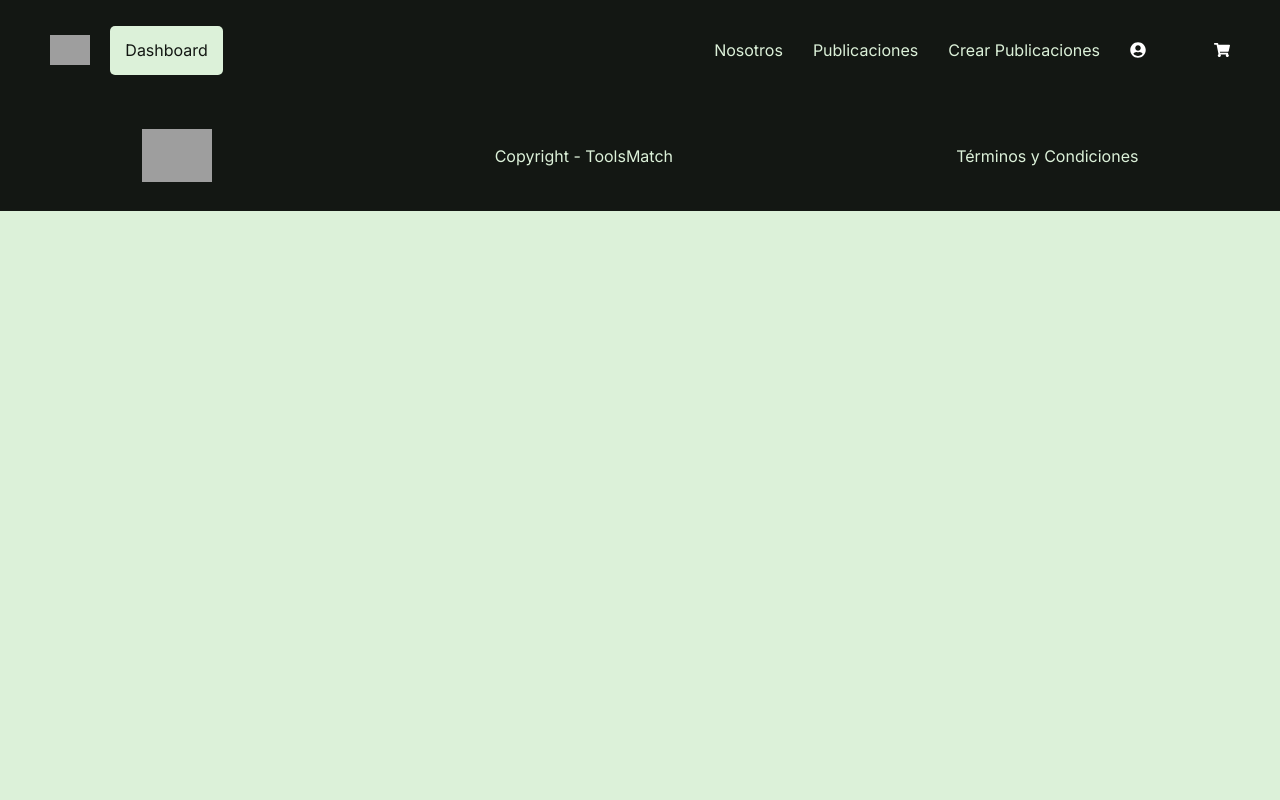
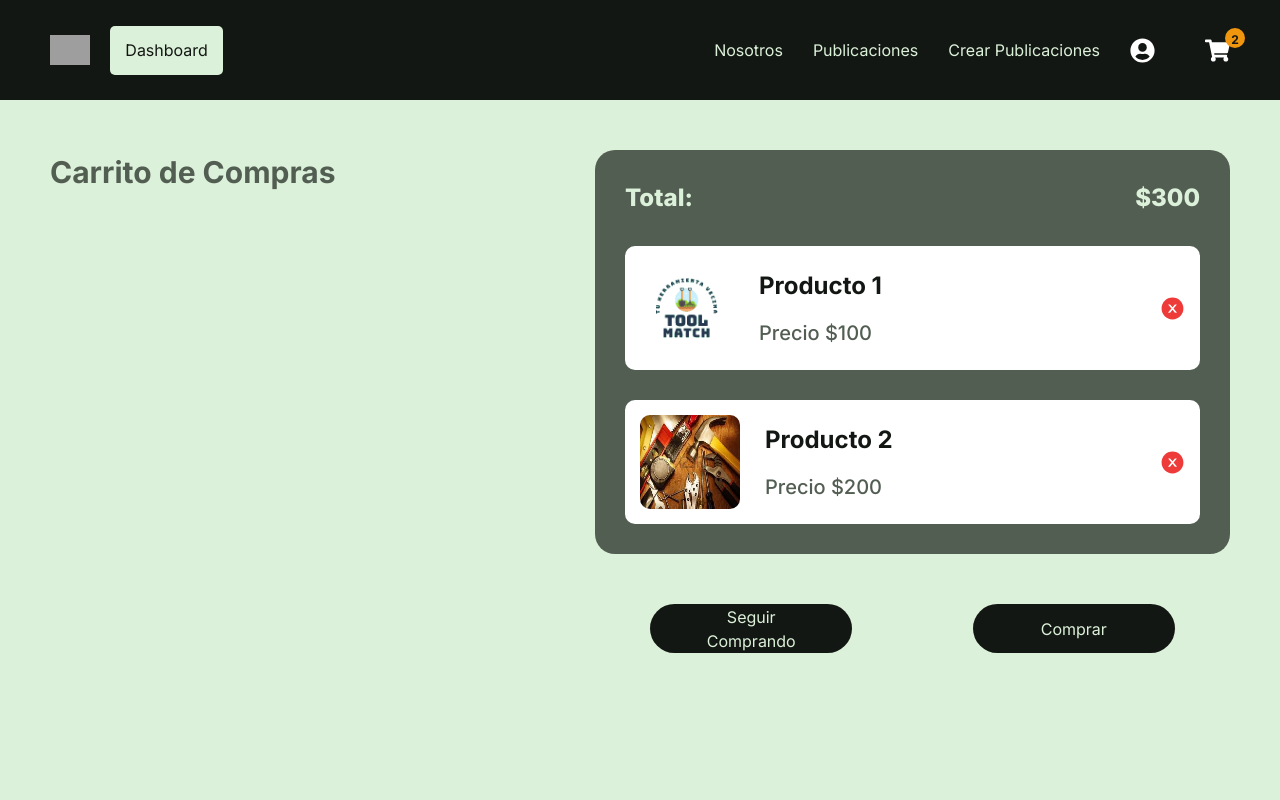
Before and after one commit to Jefersonsteven/tools-match, a Next.js app: page /cart in a window 1280 px wide. Shown: the top 800 px of the page. Built offline with nearby package versions, Linux system fonts and the light colour scheme; grey boxes are pictures that could not be loaded.

Commit message:
functions carts

```diff
--- a/src/app/cart/Cart.module.css
+++ b/src/app/cart/Cart.module.css
@@ -1,150 +1,86 @@
-/*---------------------CARDS-CART---------------------*/
-/*---------------------CARDS - SUGERENCIAS---------------------*/
 .cartContainer{
     display: flex;
-    padding: 20px 50px;
-        justify-content: space-between;
+    justify-content: space-between;
 }
-.cartTitle{
-    text-align: left;
-    font-size: 4rem;
-        font-weight: bold;
-        margin: 0 50px;
-    margin-top: 20px;
+.cartContainer h2{
+    font-size: 3rem;
+    font-weight: 700;
+    color: var(--black-light);
 }
-.cardCart{
-    display: flex;
-        flex-direction: column;
+.container{
+    min-height: 100vh;
+    padding: 50px;
 }
-.cardCart img{
-    width: 200px;
-    height: 200px;
-    gap: 10px;
-}
-.cartDate{
-    color: black;
-}
-.cartList {
-    width: 50%;
-    display: flex;
-    flex-wrap: wrap;
-    justify-content: space-between;
-    align-items: flex-start;
-}
-
-  /*---------------------CARDS - CARRITO---------------------*/
-  .cartTitle2 {
-    position: relative;
-    font-size: 2.5rem;
-    font-weight: 500;
-    padding: 10px 10px;
-    background-color: var(--black);
-    width: 100%;
-    opacity: .5;
-    color: #DCF1D9;
-    text-align: center;
-    font-weight: 700;
-}
-
-.cardCart2{
-    margin-right: 50px;
-    margin-top: 20px;
-    margin-bottom: 20px;
-    position: relative;
+.cart{
     display: flex;
     flex-direction: column;
     align-items: center;
-    padding: 5px;
-    background-color: white;
+    gap: 5rem;
+}
+.cartCards{
+    background-color: var(--black-light);
+    display: flex;
+    flex-direction: column;
+    gap: 3rem;
+    padding: 3rem;
+    width: 635px;
+    border-radius: 20px;
+}
+.cartItem{
+    height: 124px;
+    display: flex;
+    gap: 2.5rem;
+    width: 100%;
+    justify-content: space-between;
+    background-color: #fff;
     border-radius: 10px;
+    padding: 15px;
+}
+.cartItemImg{
+    border-radius: 10px;
+}
+.cartDetailContainer{
+    display: flex;
+    justify-content: space-between;
+    align-items: center;
+    width: 100%;
+}
+.cartItemDetail{
+    display: flex;
+    flex-direction: column;
     justify-content: space-around;
+    height: 100%;
 }
-
-.cardCart2 img{
-    width: 200px;
-    height: 200px;
-  margin-top: 20px;
-  margin-bottom: 20px;
+.cartItemTitle{
+    font-size: 2.4rem;
+    font-weight: 700;
 }
-
-.cartDate2{
-    color: black;
-}
-
-.cartList2 {
-    background-color: var(--black-light);
-    width: 50%;
-    display: flex;
-    flex-wrap: wrap;
-    flex-direction: row;
-    justify-content: center;
-    align-items: space-between;
-    margin-bottom: 20px;
-}
-.saleTypeContent{
-    display: none;
-  }
-
-
-/*---------------------TOTAL PRICE---------------------*/
-
-.cartTotal{
-    margin-left: 50%;
-}
-
-/*---------------------CARDS - DELETE---------------------*/
-.deleteCardCart{
-    color: red;
-    position: absolute;
-    top: 8px;
-    right: 8px;
-    background-color: transparent;
-    border: none;
-    font-size: 20px;
-    cursor: pointer;
-}
-
-/*---------------------BUTTON BUY, GO BACK TO PRODUCTS AND ADD TO CART---------------------*/
-.addToCart{
-    background-color: var(--orange);
-    color: #DCF1D9;
-    width: 50%;
-    height: 50px;
-    align-items: center;
-    border-radius: 5px;
-
-}
-.buying{
-  bottom: 0;
-  right: 0;
-  background-color: #fff;
-  padding: 20px;
-  width: 100%;
-  display: flex;
-  justify-content: space-around;
-  align-items: center;
-  box-shadow: 0 -4px 8px rgba(0, 0, 0, 0.1);
-  margin-block-start: auto;
-
-}
-
-.buying1, .buying2{
-    color: #DCF1D9;
-    text-align: center;
-    align-items: center;
-    justify-content: center;
-    padding-top: 10px;
-    width: 200px;
-    height: 50px;
-    border: none;
-    border-radius: 5px;
+.cartItemPrice{
     font-size: 2rem;
     font-weight: 500;
-    cursor: pointer;
+    color: var(--black-light);
 }
-.buying1{
-    background-color: var(--orange);
+.cartAmount{
+    display: flex;
+    align-items: center;
+    gap: 1rem;
+    justify-content: space-between;
+    width: 100%;
+    font-weight: 800;
+    font-size: 2.4rem;
+    color: var(--white);
 }
-.buying2{
-    background-color: var(--black);
+.cartButton{
+    display: flex;
+    align-items: center;
+    gap: 1rem;
+    justify-content: space-around;
+    width: 100%;
+    color: #fff;
 }
+.cartButton button{
+    width: 202px;
+}
+.cartButton button:nth-child(1):hover{
+    width: 204px;
+}
--- a/src/app/cart/page.jsx
+++ b/src/app/cart/page.jsx
@@ -1,58 +1,80 @@
 "use client";
 
-import { useState, useContext } from "react";
-import Modal from "react-modal";
+import { useContext } from "react";
 import { AppContext } from "@/context/AppContext";
-import styles from "./cart.module.css";
-import { IoCaretBack } from "react-icons/io5";
+import style from "./Cart.module.css";
+import Image from "next/image";
+import { AiFillCloseCircle } from "react-icons/ai";
 import Link from "next/link";
+import { useRouter } from "next/navigation";
 
-Modal.setAppElement(null);
+export default function Page() {
+  const { cart, setCart } = useContext(AppContext);
+  const router = useRouter();
 
-function Cart() {
-  const [modalIsOpen, setModalIsOpen] = useState(false);
-  const [cartItems, setCartItems] = useState([]);
-  const { postDetail, setPostDetail, userId } = useContext(AppContext);
-  const pd = postDetail;
+  function deleteItem(id) {
+    setCart({
+      ...cart,
+      count: cart.count - 1,
+      items: cart.items.filter((item) => item.id !== id),
+    });
+  }
 
-  const openModal = () => {
-    setModalIsOpen(true);
-  };
-
-  const closeModal = () => {
-    setModalIsOpen(false);
-  };
-
-  const addToCart = () => {
-    setCartItems([...cartItems, pd]);
-    closeModal();
-  };
+  function handleBack() {
+    router.back();
+  }
 
   return (
-    <div className={styles.main_container}>
-      {/* Resto del código */}
-      <section className={styles.section_button}>
-        {userId === pd?.author?.id && <button>Eliminar</button>}
-        {userId !== pd?.author?.id && pd.type === "SALE" && (
-          <button onClick={openModal}>Comprar</button>
-        )}
-        {userId !== pd?.author?.id && pd.type === "RENTAL" && (
-          <button>Arrendar</button>
-        )}
+    <main className={style.container}>
+      <section className={style.cartContainer}>
+        <h2>Carrito de Compras</h2>
+        <div className={style.cart}>
+          <div className={style.cartCards}>
+            <div className={style.cartAmount}>
+              <h3>Total:</h3>
+              <h3>
+                {cart.count > 0
+                  ? `$${cart.items.reduce((acc, item) => acc + item.price, 0)}`
+                  : `$0`}
+              </h3>
+            </div>
+            {cart.count > 0 ? (
+              cart.items.map((item) => (
+                <div className={style.cartItem} key={item.id}>
+                  <Image
+                    className={style.cartItemImg}
+                    src={item.photo[0]}
+                    alt={item.title}
+                    width={100}
+                    height={100}
+                  />
+                  <div className={style.cartDetailContainer}>
+                    <div className={style.cartItemDetail}>
+                      <h3 className={style.cartItemTitle}>{item.title}</h3>
+                      <p className={style.cartItemPrice}>
+                        Precio ${item.price}
+                      </p>
+                    </div>
+                    <AiFillCloseCircle
+                      size={25}
+                      color="var(--red)"
+                      onClick={() => deleteItem(item.id)}
+                    />
+                  </div>
+                </div>
+              ))
+            ) : (
+              <p className={style.cartEmpty}>No hay productos en el carrito</p>
+            )}
+          </div>
+          <div className={style.cartButton}>
+            <button onClick={handleBack}>Seguir Comprando</button>
+            <Link href="/payment">
+              <button>Comprar</button>
+            </Link>
+          </div>
+        </div>
       </section>
-
-      <Modal
-        isOpen={modalIsOpen}
-        onRequestClose={closeModal}
-        contentLabel="Cart Modal"
-        className={styles.modal}
-      >
-        <h2>En construcción</h2>
-        <p>Este feature aún está en desarrollo.</p>
-        <button onClick={closeModal}>Cerrar</button>
-      </Modal>
-    </div>
+    </main>
   );
 }
-
-export default Cart;
--- a/src/app/landing/landing.module.css
+++ b/src/app/landing/landing.module.css
@@ -103,12 +103,11 @@
   color: var(--white);
   font-size: 2.5rem;
   margin-top: 20px;
-
   cursor: pointer;
   position: absolute;
   left: 50%;
   transform: translateX(-50%);
-  bottom: -64px;
+  bottom: -20px;
   z-index: 1;
 }
 .mainGoHome:hover {
--- a/src/components/Header/Header.jsx
+++ b/src/components/Header/Header.jsx
@@ -23,6 +23,7 @@ function Header() {
     userId,
     removeFromLocalStorage,
     endSession,
+    cart,
   } = useContext(AppContext);
 
   const [submenu, setSubmenu] = useState(false);
@@ -99,6 +100,7 @@ function Header() {
                 <div className={styles.nav}>
                   <div className={styles.perfil}>
                     <FaUserCircle
+                      size={25}
                       onClick={() => setSubmenu((state) => !state)}
                       color="white"
                     />
@@ -120,8 +122,11 @@ function Header() {
                     </ul>
                   </div>
 
-                  <Link href="/cart">
-                    <FaShoppingCart color="white" />
+                  <Link href="/cart" className={styles.cart}>
+                    <FaShoppingCart size="25" color="white" />
+                    {cart.count > 0 && (
+                      <span className={styles.cartCount}>{cart.count}</span>
+                    )}
                   </Link>
                 </div>
               )}
--- a/src/components/Header/Header.module.css
+++ b/src/components/Header/Header.module.css
@@ -93,3 +93,22 @@
     z-index: 1;
     background-color: var(--black);
 }
+
+/* ---------- CARRITO DE COMPRA --------- */
+.cart{
+    position: relative;
+}
+.cartCount{
+    position: absolute;
+    top: -10px;
+    right: -15px;
+    background-color: var(--orange);
+    color: var(--black);
+    border-radius:50%;
+    padding: 3px;
+    font-size: 1.2rem;
+    font-weight: bold;
+    width: 20px;
+    height: 20px;
+    text-align: center;
+}
--- a/src/context/AppContext.jsx
+++ b/src/context/AppContext.jsx
@@ -94,6 +94,26 @@ function AppProvider({ children }) {
   // * Paginated *//
   const [currentPage, setCurrentPage] = useState(1); //agregado por Adriana
 
+  // *---------------------------------------* //
+  // * Cart *//
+  const [cart, setCart] = useState({
+    count: 2,
+    items: [
+      {
+        id: 1,
+        title: "Producto 1",
+        price: 100,
+        photo: ["/images/logo/toolM.png"],
+      },
+      {
+        id: 2,
+        title: "Producto 2",
+        price: 200,
+        photo: ["/images/image/construction.jpg"],
+      },
+    ],
+  }); //agregado por Adriana
+
   return (
     <AppContext.Provider
       value={{
@@ -143,6 +163,8 @@ function AppProvider({ children }) {
         newPetition,
         userPosts,
         setuserPosts,
+        cart,
+        setCart,
       }}
     >
       {children}
```
Also changed, not shown: src/app/home/Home.module.css (+51 -3 lines).
